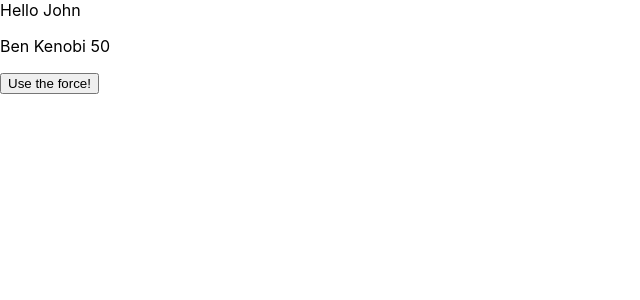
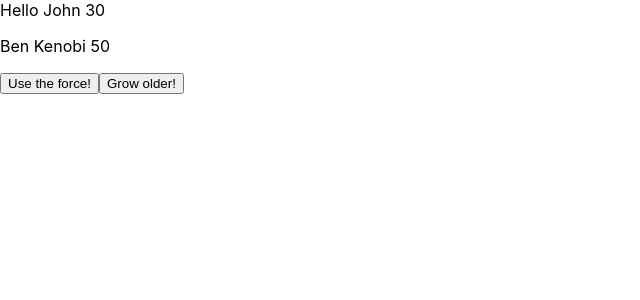
Before and after one commit to staffanholmnas/React.js, a React (Create React App) app: page / in a window 1280 px wide. Shown: the top 300 px of the page, without its empty margins (0-640 px from the left). Built offline with nearby package versions, Linux system fonts and the light colour scheme.

Commit message:
edit ch 4, hooks, states

```diff
--- a/src/App.js
+++ b/src/App.js
@@ -5,16 +5,23 @@ function MyComponent() {
   const [firstName, setFirstName] = useState('John');
   const [message, setMessage] = useState('Hello')
   const [person, setPerson] = useState({firstName: 'Ben', lastName: 'Kenobi', age: 50});
+  const [count, setCount] = useState(30);
 
 
   return(
 
     <div>
-      {message} {firstName}
+      {message} {firstName} {count}
       <p>{person.firstName} {person.lastName} {person.age}</p>
-        <button onClick={()=> (setPerson({firstName: 'Luke', lastName: 'Skywalker', age: 30}),
-          setFirstName('Anakin'))}>
+        <button onClick={()=> {
+          setPerson({firstName: 'Luke', lastName: 'Skywalker', age: 30});
+          setFirstName('Anakin')}}>
           Use the force!
+        </button>
+        <button onClick={()=> {
+          setPerson({...person, age: 25});
+          setCount(count + 1)}}>
+          Grow older!
         </button>
       </div>
 
```
